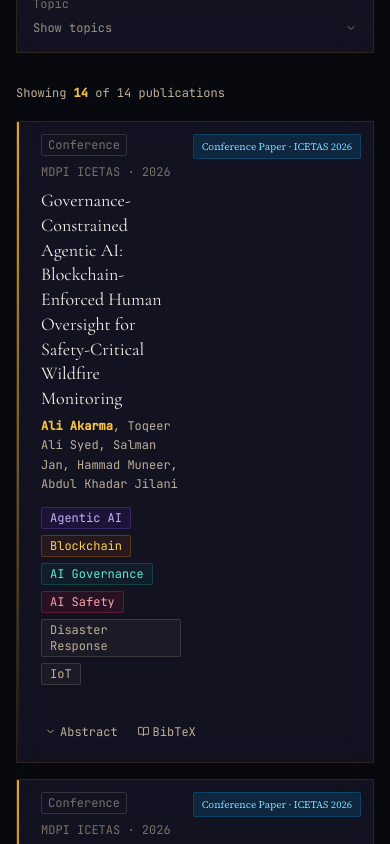
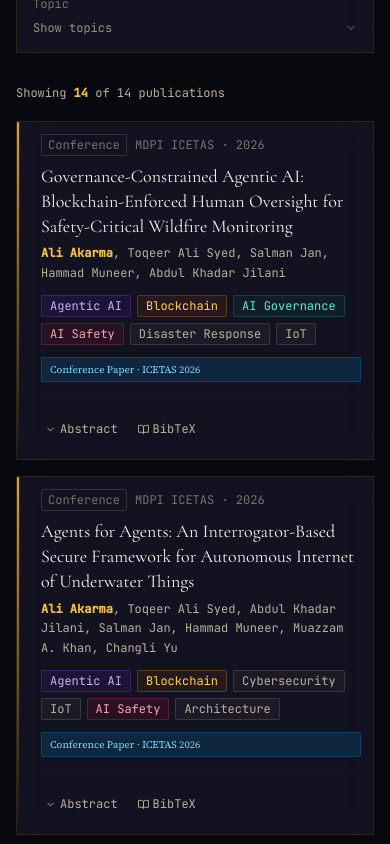
Before and after one commit to aliakarma/portfolio, a Next.js app: page /research in a window 390 px wide. Shown: the part 960-1804 px from the top of the page. Built offline with nearby package versions, Linux system fonts and the light colour scheme.

Commit message:
Fix mobile publication card layout on research and home pages

```diff
--- a/components/PublicationCard.js
+++ b/components/PublicationCard.js
@@ -122,10 +122,10 @@ export default function PublicationCard({ pub, index = 0 }) {
         <div className="p-3 sm:p-5">
 
           {/* TOP SECTION */}
-          <div className="flex flex-wrap items-start gap-3 mb-3">
+          <div className="flex flex-col sm:flex-row sm:flex-wrap items-start gap-3 mb-3">
 
             {/* LEFT CONTENT */}
-            <div className="flex-1 min-w-0 w-full">
+            <div className="w-full sm:flex-1 sm:min-w-0">
 
               {/* TYPE + VENUE */}
               <div className="flex flex-wrap items-center gap-2 mb-2">
@@ -165,7 +165,7 @@ export default function PublicationCard({ pub, index = 0 }) {
             </div>
 
             {/* STATUS BADGE */}
-            <span className={`self-start flex-shrink-0 text-[10px] sm:text-xs px-2 py-1 border rounded-sm ${STATUS_STYLES[pub.status]}`}>
+            <span className={`w-full sm:w-auto self-start text-[10px] sm:text-xs px-2 py-1 border rounded-sm break-words ${STATUS_STYLES[pub.status]}`}>
               {pub.statusLabel}
             </span>
 
--- a/pages/index.js
+++ b/pages/index.js
@@ -429,8 +429,8 @@ export default function Home() {
                   transition={{ delay: i * 0.1 }}
                   className="pub-card-accent glass-card p-5 pl-7"
                 >
-                  <div className="flex flex-wrap items-start justify-between gap-3">
-                    <div className="flex-1 min-w-0">
+                  <div className="flex flex-col sm:flex-row sm:flex-wrap items-start justify-between gap-3">
+                    <div className="w-full sm:flex-1 sm:min-w-0">
                       <h3 className="font-display text-lg text-parchment-100 mb-1 leading-snug">{pub.title}</h3>
                       <p className="font-mono text-xs text-parchment-400 mb-2 leading-relaxed">
                         {pub.authorsStr.split(new RegExp(`(${HIGHLIGHTED_AUTHOR})`)).map((part, idx) => (
@@ -445,7 +445,7 @@ export default function Home() {
                         ))}
                       </div>
                     </div>
-                    <span className={`font-mono text-xs px-2 py-1 border rounded-sm flex-shrink-0 ${
+                    <span className={`w-full sm:w-auto font-mono text-[10px] sm:text-xs px-2 py-1 border rounded-sm break-words ${
                       pub.status === 'published' ? 'bg-emerald-900/30 text-emerald-400 border-emerald-700/30'
                       : pub.status === 'accepted' ? 'bg-sky-900/30 text-sky-400 border-sky-700/30'
                       : 'bg-amber-900/30 text-amber-400 border-amber-700/30'
```
